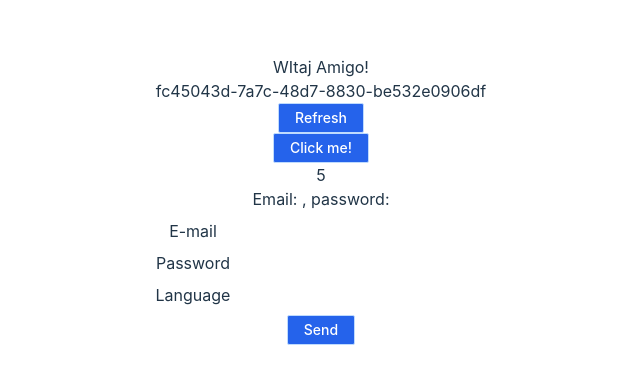
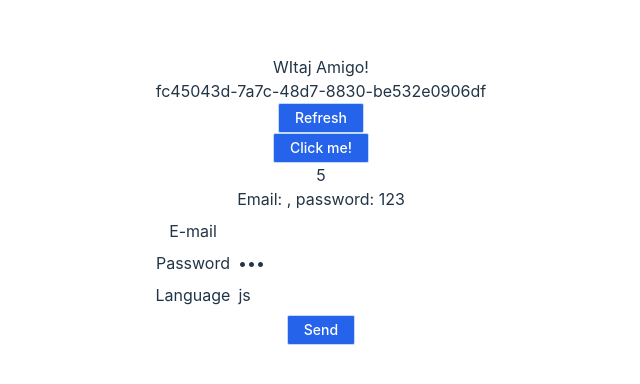
Before and after one commit to Filemonekk/WebAmogios_ReactApp, a React (Vite) app: page / in a window 1280 px wide. Shown: the part 200-584 px from the top of the page, without its empty margins (319-959 px from the left). Built offline with nearby package versions, Linux system fonts and the light colour scheme.

Commit message:
modified RegistrationFormState.tsx

```diff
--- a/src/components/RegistrationForm/RegistrationFormState.tsx
+++ b/src/components/RegistrationForm/RegistrationFormState.tsx
@@ -1,55 +1,74 @@
-import {type ChangeEventHandler, useState } from "react"
-import { Button } from "../../ui/Button"
+import { type ChangeEventHandler, useState, FormEventHandler } from "react";
+import { Button } from "../../ui";
 
 type RegistrationFormData = {
   email: string;
   password: string;
   language: string;
-}
+};
 
 export const RegistrationFormState = () => {
-
   const [formData, setFormData] = useState<RegistrationFormData>({
     email: "",
-        password: "",
-        language: "",
+    password: "123",
+    language: "js",
   });
+  const { email, password, language } = formData;
 
-    const { email, password, language } = formData;
-    //const [email, setEmail] = useState('');
-   // const [password, setPassword] = useState('');
-   // const [language, setLanguage] = useState('');
+  // const [email, setEmail] = useState("");
+  // const [password, setPassword] = useState("");
+  // const [language, setLanguage] = useState("");
+
+  const handleSubmit: FormEventHandler = (event) => {
+    event.preventDefault();
+    console.log(formData);
+  };
 
   const handleChange: ChangeEventHandler<HTMLInputElement> = (event) => {
     const id = event.target.id;
     const value = event.target.value;
     setFormData({
       ...formData,
-            [id]: value
-        })
+      [id]: value,
+    });
+    // if (id === "email") {
+    //   setEmail(value);
+    // } else if (id === "password") {
+    //   setPassword(value);
+    // } else if (id === "language") {
+    //   setLanguage(value);
+    // }
+  };
 
-    console.log(id, event.target.value);
-}
   return (
-        <form>
+    <form onSubmit={handleSubmit}>
       <p>
         Email: {email}, password: {password}
       </p>
-            <div className='my-2'>
-                <label htmlFor='email' className='mr-2'>E-mail</label>
-                <input id='email' type="email" onChange={handleChange}></input>
+      <div className="my-2">
+        <label htmlFor="email" className="mr-2">
+          E-mail
+        </label>
+        <input id="email" type="email" onChange={handleChange} value={email} />
       </div>
-
-            <div className='my-2'>
-                <label htmlFor='password' className='mr-2'>Password</label>
-                <input id='password' type="password" onChange={handleChange}></input>
+      <div className="my-2">
+        <label htmlFor="password" className="mr-2">
+          Password
+        </label>
+        <input
+          id="password"
+          type="password"
+          onChange={handleChange}
+          value={password}
+        />
       </div>
-
-            <div className='my-2'>
-                <label htmlFor='language' className='mr-2'>Language</label>
-                <input id='language' onChange={handleChange}></input>
+      <div className="my-2">
+        <label htmlFor="language" className="mr-2">
+          Language
+        </label>
+        <input id="language" onChange={handleChange} value={language} />
       </div>
-            <Button label="Send" type="submit"/>
+      <Button label="Send" type="submit" />
     </form>
-    )
-}
+  );
+};
```
Lines whose indentation alone changed are shown as unchanged.
